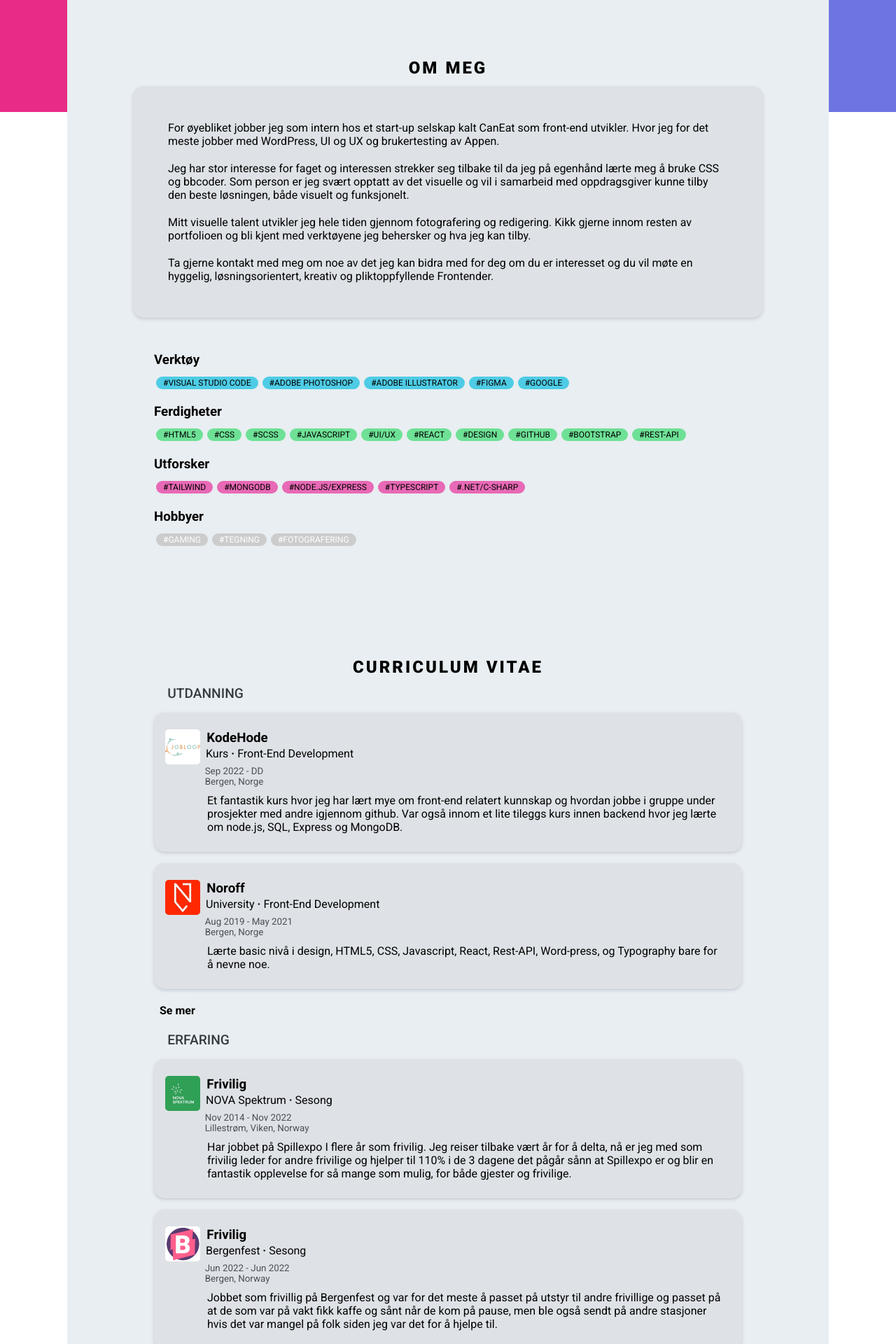
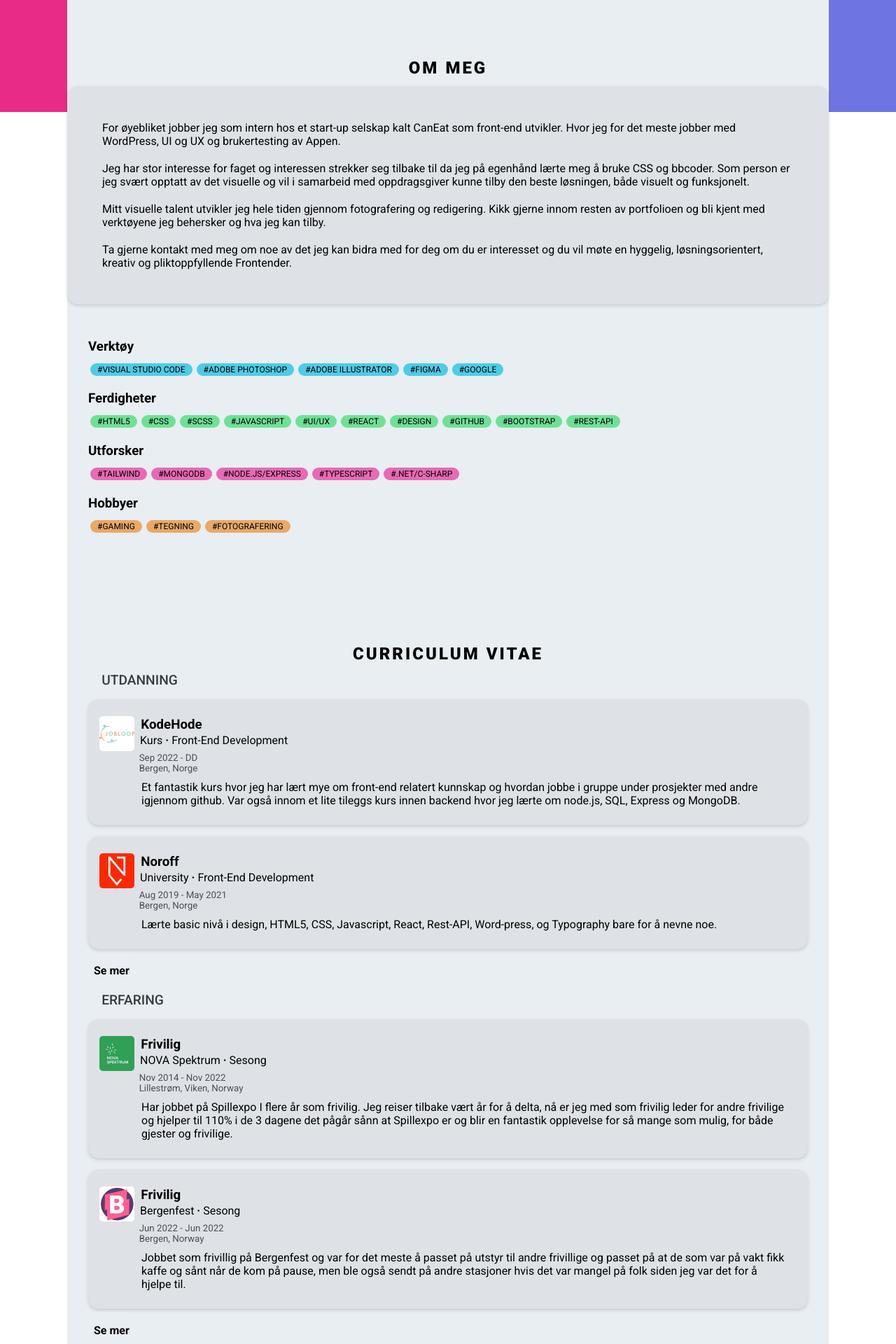
Before and after one commit to H3X-C0DE/Hex-Portfolio, a React (Create React App) app: page / in a window 1280 px wide. Shown: the part 640-2560 px from the top of the page at 70% size. Built offline with nearby package versions, Linux system fonts and the light colour scheme.

Commit message:
[UPDATE] fixed max size to improve widescreen view

```diff
--- a/src/Styles/About.css
+++ b/src/Styles/About.css
@@ -27,7 +27,7 @@
 .pitch {
   padding: 30px;
   margin: 0 auto;
-  max-width: 900px;
+  max-width: 1300px;
   background: var(--gray-300);
   border-radius: 15px;
   box-shadow: rgba(50, 50, 105, 0.15) 0px 2px 5px 0px,
@@ -53,7 +53,7 @@
   /* margin: 0 auto; */
   margin: 0 auto;
   padding: 30px;
-  max-width: 900px;
+  max-width: 1300px;
   border-radius: 15px;
 }
 .tag-container h3 {
@@ -84,6 +84,10 @@
   background-color: #e869b5;
   color: var(--gray--800);
 }
+.tag-hobbies {
+  background-color: #e8a969;
+  color: var(--gray--800);
+}
 
 @media only screen and (max-width: 800px) {
   section {
--- a/src/Styles/Cv.css
+++ b/src/Styles/Cv.css
@@ -11,7 +11,7 @@
 .cv-container {
   padding: 30px;
   margin: 0 auto;
-  max-width: 900px;
+  max-width: 1300px;
   border-radius: 15px;
 }
 .cv-card {
--- a/src/Styles/Projects.css
+++ b/src/Styles/Projects.css
@@ -2,7 +2,7 @@
 /* Code By Tenzing Gaychey https://codepen.io/tgaychey/pen/PROMVy */
 .content-wrapper {
   margin: 0 auto;
-  max-width: 950px;
+  max-width: 1300px;
   display: flex;
   flex-flow: row wrap;
   justify-content: center;
@@ -151,14 +151,3 @@
   margin: 0;
   background: none;
 }
-.seeMore-projects {
-  max-width: 950px;
-  display: flex;
-  flex-direction: row;
-  padding: 0 0.5em 0;
-}
-.seeMore-wrapper {
-  display: flex;
-  flex-flow: row wrap;
-  justify-content: center;
-}
--- a/src/Styles/seeMore.css
+++ b/src/Styles/seeMore.css
@@ -12,7 +12,7 @@
   opacity: 0;
   visibility: hidden;
   transform: translateY(-20px);
-  transition: all 0.3s ease-out;
+  transition: none;
   position: absolute;
 }
 
@@ -22,6 +22,17 @@
   transform: translateY(0);
   position: relative;
   height: fit-content;
+}
+.seeMore-projects {
+  max-width: 1300px;
+  display: flex;
+  flex-direction: row;
+  padding: 0 0.5em 0;
+}
+.seeMore-wrapper {
+  display: flex;
+  flex-flow: row wrap;
+  justify-content: center;
 }
 
 .seeMore-button-button {
```
